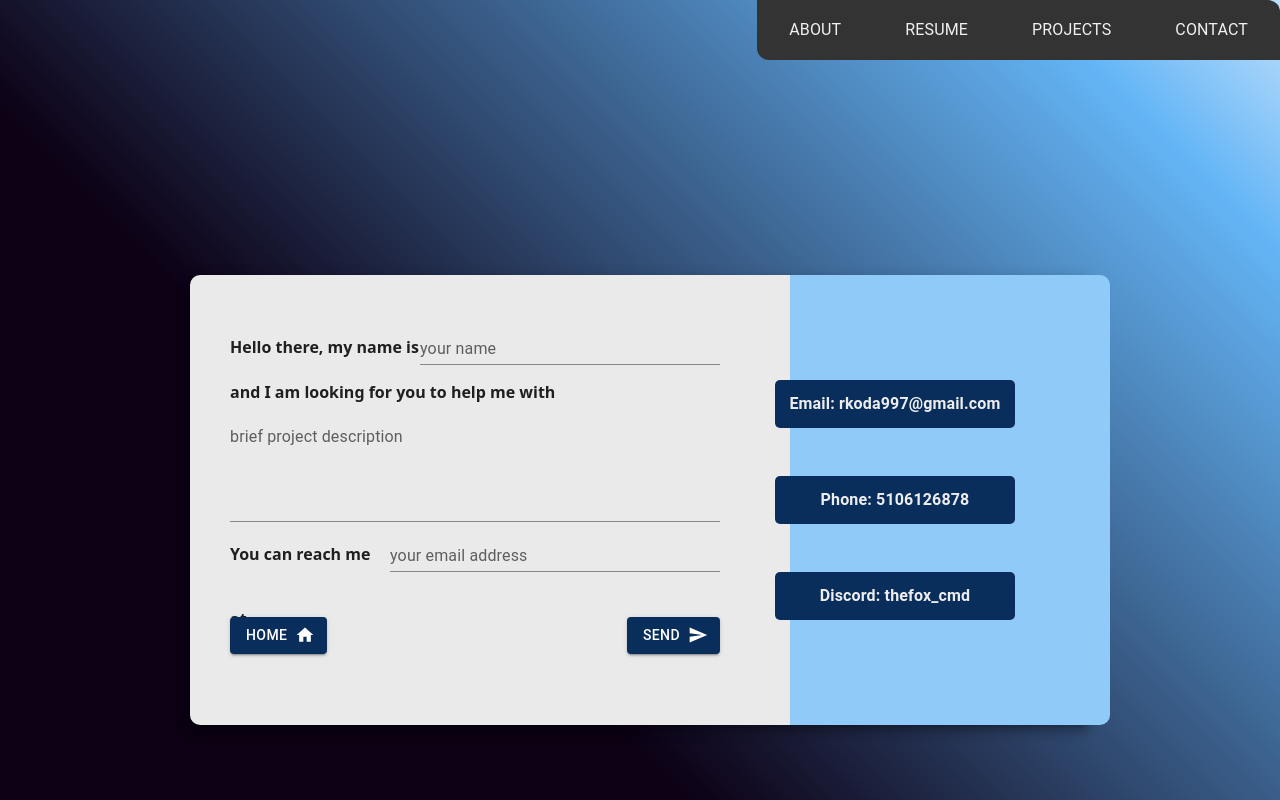
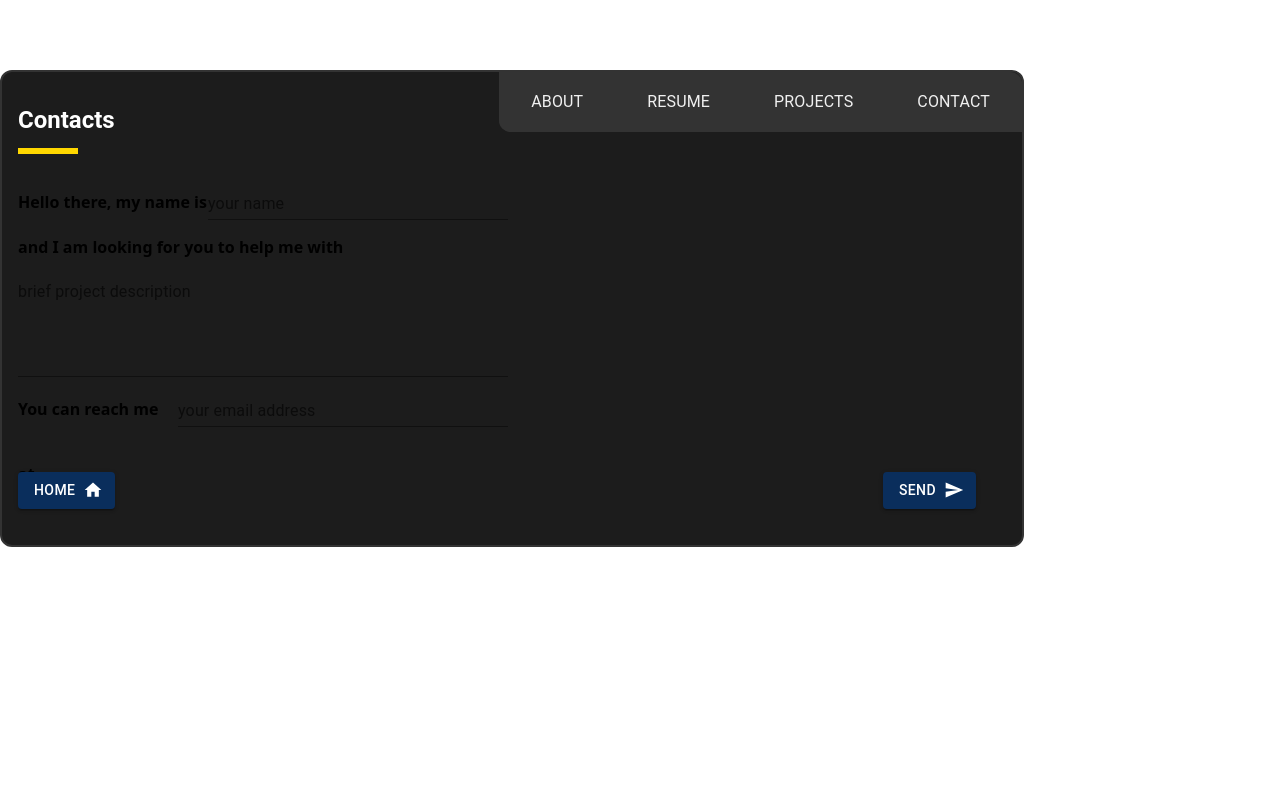
Before and after one commit to TheFox-cmd/portfolio, a React (Vite) app: page /contacts in a window 1280 px wide. Built offline with nearby package versions, Linux system fonts and the light colour scheme; the HTML template or start-up script is replaced by a standard one.

Commit message:
Refactor Project Tab

```diff
--- a/src/components/About.tsx
+++ b/src/components/About.tsx
@@ -17,7 +17,6 @@ const About: React.FC<AboutProps> = ({ navPage, setNavPage }) => {
     <Grid
       container
       direction="column"
-      alignItems="center"
       marginTop="70px"
       padding="36px 16px"
       gap="16px"
--- a/src/components/Contact.tsx
+++ b/src/components/Contact.tsx
@@ -1,7 +1,5 @@
-import { Box, Paper } from "@mui/material";
 import ContactForm from "./Contactform";
 import Typography from "@mui/material/Typography";
-import { blue } from "@mui/material/colors";
 import Grid from "@mui/material/Grid2";
 import { Nav, ReactSetState } from "../types/Utils";
 import Navigation from "./Navigation";
@@ -13,117 +11,44 @@ interface ContactProps {
 
 const Contact: React.FC<ContactProps> = ({ navPage, setNavPage }) => {
   return (
-    <Box
-      display="flex"
-      justifyContent="center"
-      alignItems="center"
-      width="100vw"
-      height="100vh"
+    <Grid
+      container
+      direction="column"
+      marginTop="70px"
+      padding="36px 16px"
+      gap="16px"
+      width="1024px"
+      height="fit-content"
+      borderRadius="12px"
       sx={{
-        background:
-          "linear-gradient(45deg, #0C0014 33%, #64b5f6 88%, #bbdefb 100%)",
+        background: "var(--secondary-color)",
+        border: "2px solid var(--tertiary-color)",
+        boxSizing: "border-box",
       }}
+      position="relative"
     >
       <Navigation navPage={navPage} setNavPage={setNavPage} />
-      <Paper
-        elevation={8}
-        sx={{
-          margin: "200px 0 0 0",
-          padding: "0px",
-          width: "900px",
-          height: "450px",
-          borderRadius: "10px",
-          bgcolor: "#EAEAEA",
-        }}
-      >
-        <Grid
-          container
-          direction="column"
-          justifyContent="center"
-          alignItems="stretch"
-          width="100%"
-          height="100%"
+      <Grid container direction="column" gap="16px">
+        <Typography
+          variant="h5"
+          fontWeight="bold"
+          lineHeight="24px"
+          color="white"
         >
-          <Grid size={8} padding={5} height="100%">
-            <ContactForm />
-          </Grid>
-          <Grid
-            container
-            bgcolor={blue[200]}
-            direction="column"
-            justifyContent="center"
-            alignItems="center"
-            width="320px"
-            height="100%"
-            sx={{
-              borderTopRightRadius: "10px",
-              borderBottomRightRadius: "10px",
-            }}
-          >
-            <Grid
-              position="relative"
-              right="55px"
-              lineHeight={3}
-              margin={3}
-              width={240}
-              height={48}
-              bgcolor="#0A2E5C"
-              color="#EDEDED"
-              borderRadius="5px"
-            >
-              <Typography
-                variant="body1"
-                fontWeight="bold"
-                lineHeight="48px"
-                textAlign="center"
-              >
-                Email: rkoda997@gmail.com
-              </Typography>
-            </Grid>
-            <Grid
-              position="relative"
-              right="55px"
-              lineHeight={3}
-              margin={3}
-              width={240}
-              height={48}
-              bgcolor="#0A2E5C"
-              color="#EDEDED"
-              borderRadius="5px"
-            >
-              <Typography
-                variant="body1"
-                fontWeight="bold"
-                lineHeight="48px"
-                textAlign="center"
-              >
-                Phone: 5106126878
-              </Typography>
-            </Grid>
-            <Grid
-              position="relative"
-              right="55px"
-              lineHeight={3}
-              margin={3}
-              width={240}
-              height={48}
-              bgcolor="#0A2E5C"
-              color="#EDEDED"
-              borderRadius="5px"
-            >
-              <Typography
-                variant="body1"
-                fontWeight="bold"
-                lineHeight="48px"
-                textAlign="center"
-              >
-                Discord: thefox_cmd
-              </Typography>
-            </Grid>
-          </Grid>
-        </Grid>
-      </Paper>
-    </Box>
+          Contacts
+        </Typography>
+        <hr
+          style={{
+            width: "60px",
+            border: "3px solid var(--contrast-color)",
+          }}
+        />
+      </Grid>
+
+      <Navigation navPage={navPage} setNavPage={setNavPage} />
+
+      <ContactForm />
+    </Grid>
   );
 };
 
--- a/src/components/Projects.tsx
+++ b/src/components/Projects.tsx
@@ -6,10 +6,35 @@ import CardActionArea from "@mui/material/CardActionArea";
 import Typography from "@mui/material/Typography";
 import gtfoBg from "../assets/gtfo_bg.jpg";
 import mimcatBg from "../assets/discord_bg.jpg";
+import omnifood from "../assets/omnifood.jpg";
+import tmdb_logo from "../assets/tmdb.jpg";
 import { Box } from "@mui/material";
 import MUILink from "@mui/material/Link";
 import { Nav, ReactSetState } from "../types/Utils";
 import Navigation from "./Navigation";
+
+const projects = [
+  {
+    link: "http://gtfo.thefox-cmd.com",
+    image: gtfoBg,
+    title: "GTFO Log Tracker",
+  },
+  {
+    link: "https://github.com/TheFox-cmd/discord_mimCat",
+    image: mimcatBg,
+    title: "Discord Bot - MimCat",
+  },
+  {
+    link: "https://glittering-unicorn-c87859.netlify.app",
+    image: omnifood,
+    title: "Omnifood Landing Page",
+  },
+  {
+    link: "https://mellifluous-belekoy-c5d336.netlify.app",
+    image: tmdb_logo,
+    title: "TMDB Movie App",
+  }
+];
 
 interface ProjectsProps {
   navPage: Nav;
@@ -18,26 +43,60 @@ interface ProjectsProps {
 
 const Projects: React.FC<ProjectsProps> = ({ navPage, setNavPage }) => {
   return (
+    <Grid
+      container
+      direction="column"
+      marginTop="70px"
+      padding="36px 16px"
+      gap="16px"
+      width="1024px"
+      height="fit-content"
+      borderRadius="12px"
+      sx={{
+        background: "var(--secondary-color)",
+        border: "2px solid var(--tertiary-color)",
+        boxSizing: "border-box",
+      }}
+      position="relative"
+    >
+      <Navigation navPage={navPage} setNavPage={setNavPage} />
+      <Grid container direction="column" gap="16px">
+        <Typography
+          variant="h5"
+          fontWeight="bold"
+          lineHeight="24px"
+          color="white"
+        >
+          Projects
+        </Typography>
+        <hr
+          style={{
+            width: "60px",
+            border: "3px solid var(--contrast-color)",
+          }}
+        />
+
         <Grid container spacing={2}>
-      <Navigation navPage={navPage} setNavPage={setNavPage} />
-      <Grid size={4} color="white">
+          {projects.map((project, index) => (
+            <Grid size={4} key={index}>
               <Card
                 sx={{
                   maxWidth: 345,
-            bgcolor: "#DADADA",
+                  color: "var(--secondary-color)",
+                  bgcolor: "var(--quaternary-color)",
                   borderRadius: "12px",
                   transition:
                     "transform 0.3s ease-in-out, box-shadow 0.3s ease-in-out, background-color 0.3s ease-in-out",
                   "&:hover": {
                     transform: "scale(1.05)",
                     boxShadow: "0 4px 20px rgba(0, 0, 0, 0.2)",
-              backgroundColor: "#0A2E5C",
-              color: "#EAEAEA",
+                    backgroundColor: "var(--tertiary-color)",
+                    color: "var(--contrast-color)",
                   },
                 }}
               >
                 <MUILink
-            href="http://gtfo.thefox-cmd.com"
+                  href={project.link}
                   target="_blank"
                   rel="noopener noreferrer"
                   underline="none"
@@ -46,10 +105,12 @@ const Projects: React.FC<ProjectsProps> = ({ navPage, setNavPage }) => {
                   <CardActionArea>
                     <CardMedia
                       sx={{ height: 70 }}
-                image={gtfoBg}
+                      image={project.image}
                       title="GTFO Background"
                     />
-              <CardContent sx={{ height: 40, padding: "12px", lineHeight: 1 }}>
+                    <CardContent
+                      sx={{ height: 40, padding: "12px", lineHeight: 1 }}
+                    >
                       <Box
                         display="flex"
                         justifyContent="center"
@@ -69,7 +130,7 @@ const Projects: React.FC<ProjectsProps> = ({ navPage, setNavPage }) => {
                             maxWidth: "100%",
                           }}
                         >
-                    GTFO Log Tracker
+                          {project.title}
                         </Typography>
                       </Box>
                     </CardContent>
@@ -77,62 +138,8 @@ const Projects: React.FC<ProjectsProps> = ({ navPage, setNavPage }) => {
                 </MUILink>
               </Card>
             </Grid>
-      <Grid size={4} color="white">
-        <Card
-          sx={{
-            maxWidth: 345,
-            bgcolor: "#DADADA",
-            borderRadius: "12px",
-            transition:
-              "transform 0.3s ease-in-out, box-shadow 0.3s ease-in-out, background-color 0.3s ease-in-out",
-            "&:hover": {
-              transform: "scale(1.05)",
-              boxShadow: "0 4px 20px rgba(0, 0, 0, 0.2)",
-              backgroundColor: "#0A2E5C",
-              color: "#EAEAEA",
-            },
-          }}
-        >
-          <MUILink
-            href="https://github.com/TheFox-cmd/discord_mimCat"
-            target="_blank"
-            rel="noopener noreferrer"
-            underline="none"
-            color="inherit"
-          >
-            <CardActionArea>
-              <CardMedia
-                sx={{ height: 70 }}
-                image={mimcatBg}
-                title="Discord Background"
-              />
-              <CardContent sx={{ height: 40, padding: "12px", lineHeight: 1 }}>
-                <Box
-                  display="flex"
-                  justifyContent="center"
-                  alignItems="center"
-                  height="100%"
-                  textAlign="center"
-                  width="100%"
-                >
-                  <Typography
-                    variant="h6"
-                    component="div"
-                    sx={{
-                      whiteSpace: "nowrap",
-                      overflow: "hidden",
-                      textOverflow: "ellipsis",
-                      fontSize: { xs: "0.875rem", sm: "1rem" },
-                      maxWidth: "100%",
-                    }}
-                  >
-                    Discord Bot - MimCat
-                  </Typography>
-                </Box>
-              </CardContent>
-            </CardActionArea>
-          </MUILink>
-        </Card>
+          ))}
+        </Grid>
       </Grid>
     </Grid>
   );
```
Also changed, not shown: src/assets/tmdb.jpg (added), 1 other file (tests, documents, lock files or other folders). Lines whose indentation alone changed are shown as unchanged.
